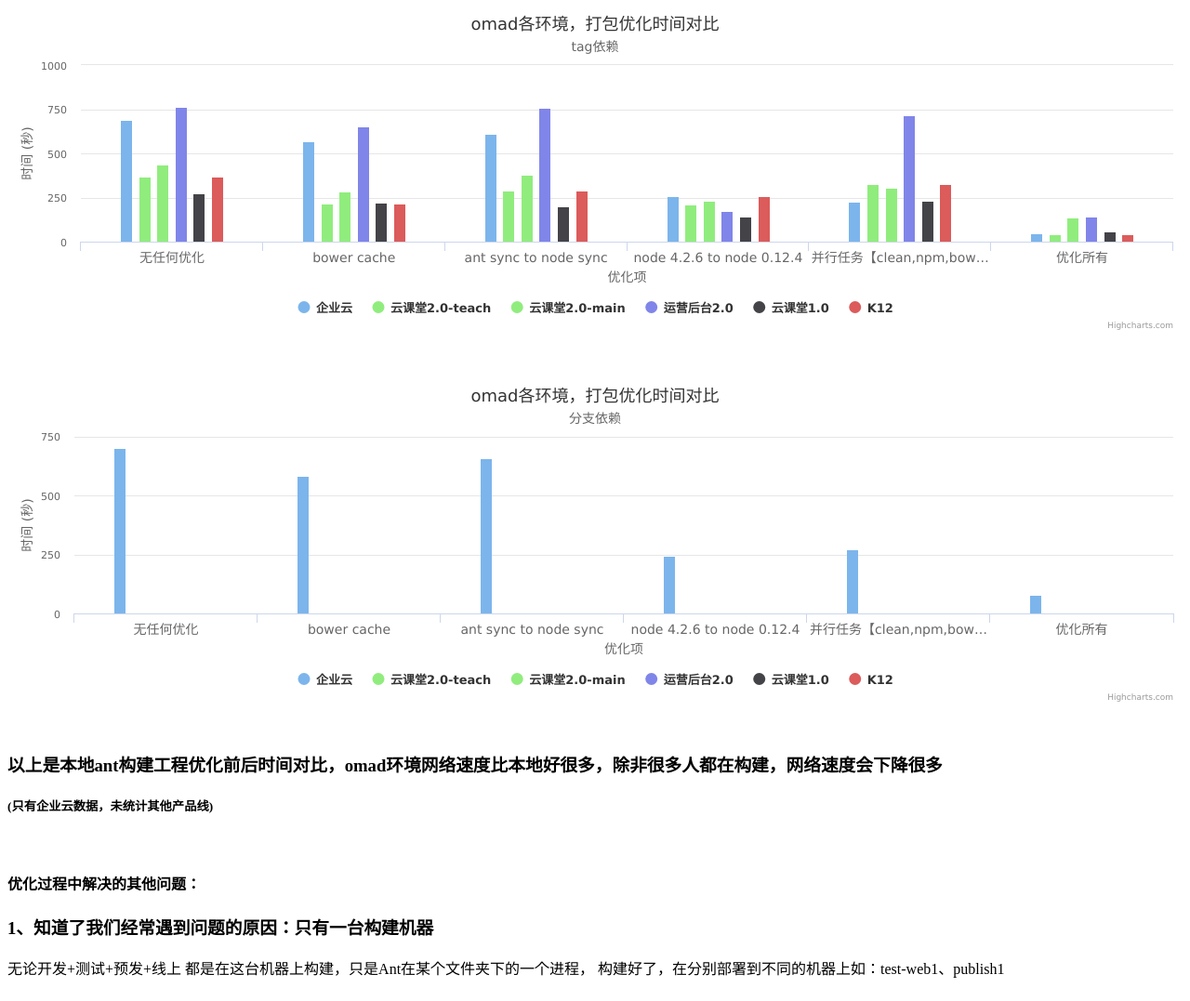
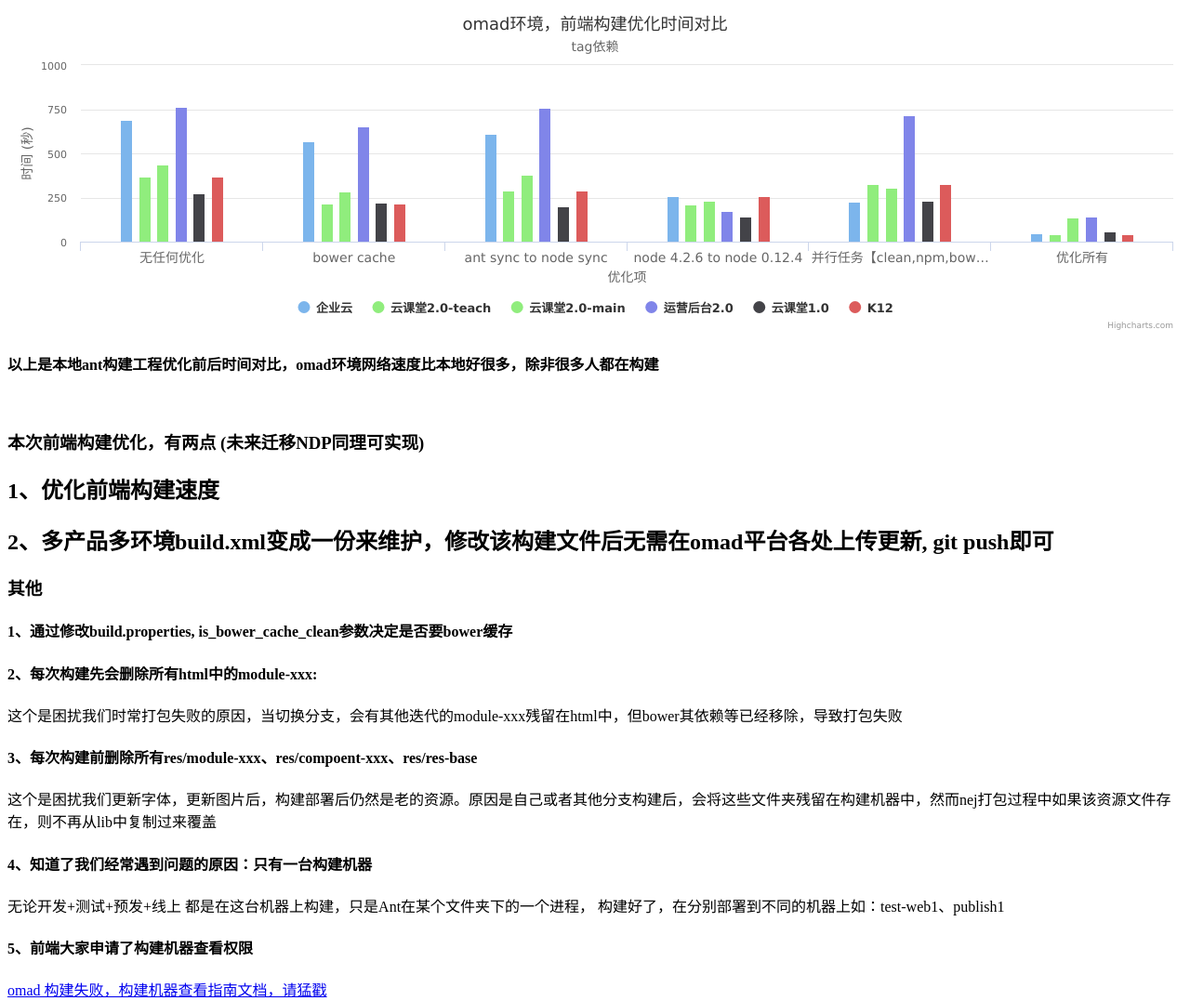
Before and after one commit to mejustme/omad-optimize-summary, a website: page index.html in a window 1280 px wide. Shown: the top 1077 px of the page at 93% size. Drawn offline with Linux system fonts and the light colour scheme.

Commit message:
@dev udpte

```diff
--- a/index.html
+++ b/index.html
@@ -63,37 +63,30 @@
 </style>
 <body>
 <div id="j-tag" style="min-width: 310px; height: 350px; margin: 0 auto"></div>
-<div id="j-branch" style="min-width: 310px; height: 350px; margin: 50px auto"></div>
-<h3>以上是本地ant构建工程优化前后时间对比，omad环境网络速度比本地好很多，除非很多人都在构建，网络速度会下降很多</h3>
-<h5>(只有企业云数据，未统计其他产品线)</h5>
+<h4>以上是本地ant构建工程优化前后时间对比，omad环境网络速度比本地好很多，除非很多人都在构建</h4>
 <br/>
-<h4>优化过程中解决的其他问题：</h4>
-<h3> 1、知道了我们经常遇到问题的原因：只有一台构建机器</h3>
+<h3>本次前端构建优化，有两点 (未来迁移NDP同理可实现)</h3>
+<h2>1、优化前端构建速度</h2>
+<h2>2、多产品多环境build.xml变成一份来维护，修改该构建文件后无需在omad平台各处上传更新, git push即可</h2>
+
+
+<h3>其他</h3>
+<h4> 1、通过修改build.properties, is_bower_cache_clean参数决定是否要bower缓存</h4>
+
+<h4> 2、每次构建先会删除所有html中的module-xxx: </h4>
+<p>这个是困扰我们时常打包失败的原因，当切换分支，会有其他迭代的module-xxx残留在html中，但bower其依赖等已经移除，导致打包失败</p>
+
+<h4> 3、每次构建前删除所有res/module-xxx、res/compoent-xxx、res/res-base </h4>
+<p>这个是困扰我们更新字体，更新图片后，构建部署后仍然是老的资源。原因是自己或者其他分支构建后，会将这些文件夹残留在构建机器中，然而nej打包过程中如果该资源文件存在，则不再从lib中复制过来覆盖</p>
+
+<h4> 4、知道了我们经常遇到问题的原因：只有一台构建机器</h4>
 <p>无论开发+测试+预发+线上 都是在这台机器上构建，只是Ant在某个文件夹下的一个进程， 构建好了，在分别部署到不同的机器上如：test-web1、publish1 </p>
-<br/>
 
-<h3> 2、前端大家申请了构建机器查看权限 </h3>
+<h4> 5、前端大家申请了构建机器查看权限 </h4>
 <p> <a href="https://g.hz.netease.com/edu-front-spec/edu-front-doc/blob/master/4.Manual/Omad.md" target="_blank">omad 构建失败，构建机器查看指南文档，请猛戳</a></p>
-<br/>
 
-<h3> 3、每次构建先会删除所有html中的module-xxx: </h3>
-<p>这个是困扰我们时常打包失败的原因，当切换分支，会有其他迭代的module-xxx残留在html中，但bower其依赖等已经移除，导致打包失败</p>
-<br/>
-
-<h3> 4、每次构建前删除所有res/module-xxx、res/compoent-xxx、res/res-base </h3>
-<p>这个是困扰我们更新字体，更新图片后，构建部署后仍然是老的资源。原因是自己或者其他分支构建后，会将这些文件夹残留在构建机器中，然而nej打包过程中如果该资源文件存在，则不再从lib中复制过来覆盖</p>
-<br/>
-
-<h3> 5、解决：omad的log到最后关键一步显示几个input后不再输出的问题 + 窗口大小优化</h3>
+<h4> 6、解决：omad的log到最后关键一步显示几个input后不再输出的问题 + 窗口大小优化</h4>
 <img src="./images/omad-showlog.png" alt="" style="width: 780px">
-<br/>
-
-<h3>最后</h3>
-<p>考虑到omad一般网络速度很不错（现在是我电脑1.4M/s,omad:24M/s，吃惊）以及时常大家上预发上线，会删掉一个tag再打相同tag, 此时缓存会有问题，但是大家又没有权限上构建机器删除缓存，（必须删除omad构建用户中的bower缓存）,<span class="red">故构建脚本中仍然保留bower cache clean</span></p>
-<br/>
-
-<h3>总结</h3>
-<h2>我们的目标是：不再深陷omad打包构建失败，让其稳定、快速，我们专注代码本身</h2>
 
 <div id="j-images1"></div>
 <div id="j-images2"></div>
--- a/index.js
+++ b/index.js
@@ -4,7 +4,7 @@ window.addEventListener('DOMContentLoaded',function () {
             type: 'column'
         },
         title: {
-            text: 'omad各环境，打包优化时间对比'
+            text: 'omad环境，前端构建优化时间对比'
         },
         subtitle: {
             text: 'tag依赖',
@@ -94,100 +94,6 @@ window.addEventListener('DOMContentLoaded',function () {
         }
     });
 
-    Highcharts.chart('j-branch', {
-        chart: {
-            type: 'column'
-        },
-        title: {
-            text: 'omad各环境，打包优化时间对比'
-        },
-        subtitle: {
-            text: '分支依赖',
-            style: { "fontSize": "14px" }
-        },
-        xAxis: {
-            categories: [
-                '无任何优化',
-                'bower cache',
-                'ant sync to node sync',
-                'node 4.2.6 to node 0.12.4 ',
-                '并行任务【clean,npm,bower][learn,org,web,mobile][sync,scss]',
-                '优化所有'
-            ],
-            title: {
-                text: '优化项',
-                style: { "fontSize": "14px" }
-            },
-            crosshair: true,
-            labels:{
-                style: { "color": "#666", "cursor": "default", "fontSize": "14px" }
-            }
-        },
-
-        yAxis: {
-            min: 0,
-            title: {
-                text: '时间 (秒)',
-                style: { "color": "#666", "cursor": "default", "fontSize": "14px" }
-            }
-        },
-        tooltip: {
-            headerFormat: '<span style="font-size:10px">{point.key}</span><table>',
-            pointFormatter: function () {
-                var time = this.y>60? Math.floor((this.y)/60)+'分钟'+ Math.floor((this.y)%60)+'秒': this.y+'秒';
-                var map = {
-                    time: time,
-                    color: this.series.color,
-                    name: this.series.name
-                };
-                return '<tr><td style="color:{color};padding:0">{name}: </td><td style="padding:0"><b>{time}</b></td></tr>'.replace(/{(.+?)}/g, function($0,$1){
-                    return map[$1];
-                })
-            },
-            footerFormat: '</table>',
-            shared: true,
-            useHTML: true
-        },
-        plotOptions: {
-            column: {
-                pointPadding: 0.2,
-                borderWidth: 0
-            }
-        },
-        series: [{
-            name: '企业云',
-            data: [704, 586, 661, 245, 273, 79],
-            color: '#7cb5ec'
-
-        },{
-            name: '云课堂2.0-teach',
-            data:  new Array(6),
-            color: '#90ed7d'
-
-        }, {
-            name: '云课堂2.0-main',
-            data:  new Array(6),
-            color: '#90ed7d'
-
-        }, {
-            name: '运营后台2.0',
-            data:  new Array(6),
-            color: '#8085e9'
-
-        }, {
-            name: '云课堂1.0',
-            data:  new Array(6),
-            color: "#434348"
-
-        },{
-            name: 'K12',
-            data: new Array(6),
-            color: "#dc5b5b"
-        }],
-        legend: {
-            itemStyle: {  "fontSize": "13px", "fontWeight": "bold" }
-        }
-    });
     new Regular({
         template: '#j-template',
         data:{
```
